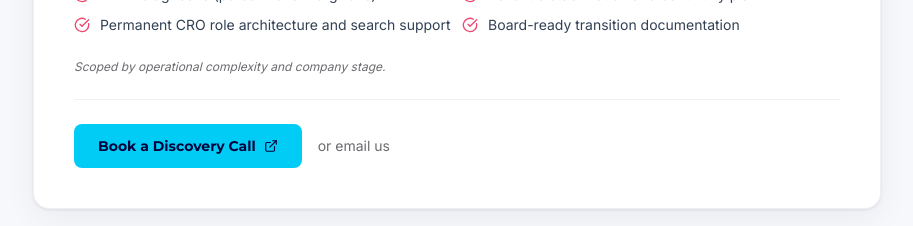
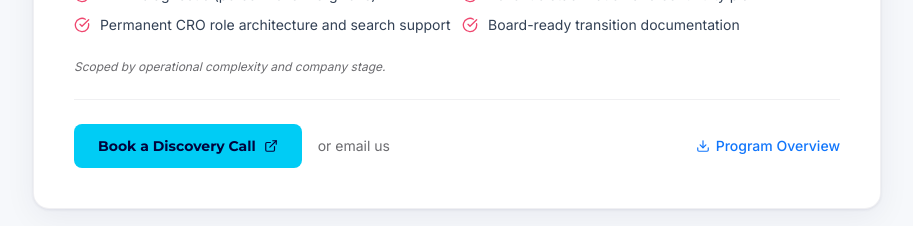
Before and after one commit to warren-CRO/cro-assessment, a React (Vite) app: page /readiness/offerings in a window 1280 px wide. Shown: the part 2400-2626 px from the top of the page, without its empty margins (183-1096 px from the left). Built offline with nearby package versions, Linux system fonts and the light colour scheme.

Commit message:
Add Interim CRO Bridge deck + wire download link on Offerings page

```diff
--- a/src/pages/Offerings.tsx
+++ b/src/pages/Offerings.tsx
@@ -76,6 +76,7 @@ const offerings = [
       'Board-ready transition documentation',
     ],
     tiers: 'Scoped by operational complexity and company stage.',
+    decks: [{ label: 'Program Overview', href: '/decks/Interim-CRO-Bridge-Overview.pdf' }],
     color: '#EF476F',
     variant: 'light' as const,
   },
```
Also changed, not shown: 1 other file (tests, documents, lock files or other folders).
